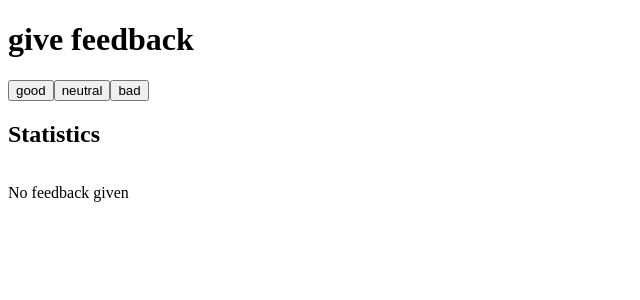
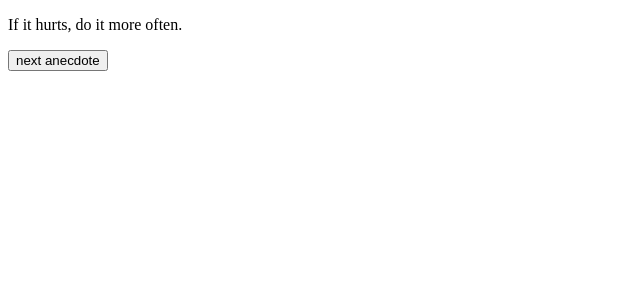
Before and after one commit to noiqum/fullstackopen, a React (Vite) app in the folder part 1/part1/: page / in a window 1280 px wide. Shown: the top 300 px of the page, without its empty margins (0-640 px from the left). Built offline with nearby package versions, Linux system fonts and the light colour scheme.

Commit message:
exercise 1.12

```diff
--- a/part 1/part1/src/App.jsx
+++ b/part 1/part1/src/App.jsx
@@ -1,36 +1,26 @@
-import Header from "./components/Header/Header";
 import { useState } from "react";
-import Statistics from "./components/Statistics/Statistics";
-import { FeedbackBtn } from "./components/FeedbackBtn/FeedbackBtn";
 
 const App = () => {
-  const [good, setGood] = useState(0);
-  const [neutral, setNeutral] = useState(0);
-  const [bad, setBad] = useState(0);
+  const anecdotes = [
+    "If it hurts, do it more often.",
+    "Adding manpower to a late software project makes it later!",
+    "The first 90 percent of the code accounts for the first 10 percent of the development time...The remaining 10 percent of the code accounts for the other 90 percent of the development time.",
+    "Any fool can write code that a computer can understand. Good programmers write code that humans can understand.",
+    "Premature optimization is the root of all evil.",
+    "Debugging is twice as hard as writing the code in the first place. Therefore, if you write the code as cleverly as possible, you are, by definition, not smart enough to debug it.",
+    "Programming without an extremely heavy use of console.log is same as if a doctor would refuse to use x-rays or blood tests when diagnosing patients.",
+    "The only way to go fast, is to go well.",
+  ];
+  const [selected, setSelected] = useState(0);
 
-  const goodBtnHandler = () => {
-    setGood(good + 1);
+  const btnHandler = () => {
+    const randomIndex = Math.floor(Math.random() * anecdotes.length);
+    setSelected(randomIndex);
   };
-  const neutralBtnHandler = () => {
-    setNeutral(neutral + 1);
-  };
-
-  const badBtnHandler = () => {
-    setBad(bad + 1);
-  };
-
   return (
     <div>
-      <Header course="give feedback"></Header>
-      <div>
-        <FeedbackBtn name="good" clickHandler={goodBtnHandler}></FeedbackBtn>
-        <FeedbackBtn
-          name="neutral"
-          clickHandler={neutralBtnHandler}
-        ></FeedbackBtn>
-        <FeedbackBtn name="bad" clickHandler={badBtnHandler}></FeedbackBtn>
-      </div>
-      <Statistics good={good} neutral={neutral} bad={bad}></Statistics>
+      <p>{anecdotes[selected]}</p>
+      <button onClick={btnHandler}>next anecdote</button>
     </div>
   );
 };
```
